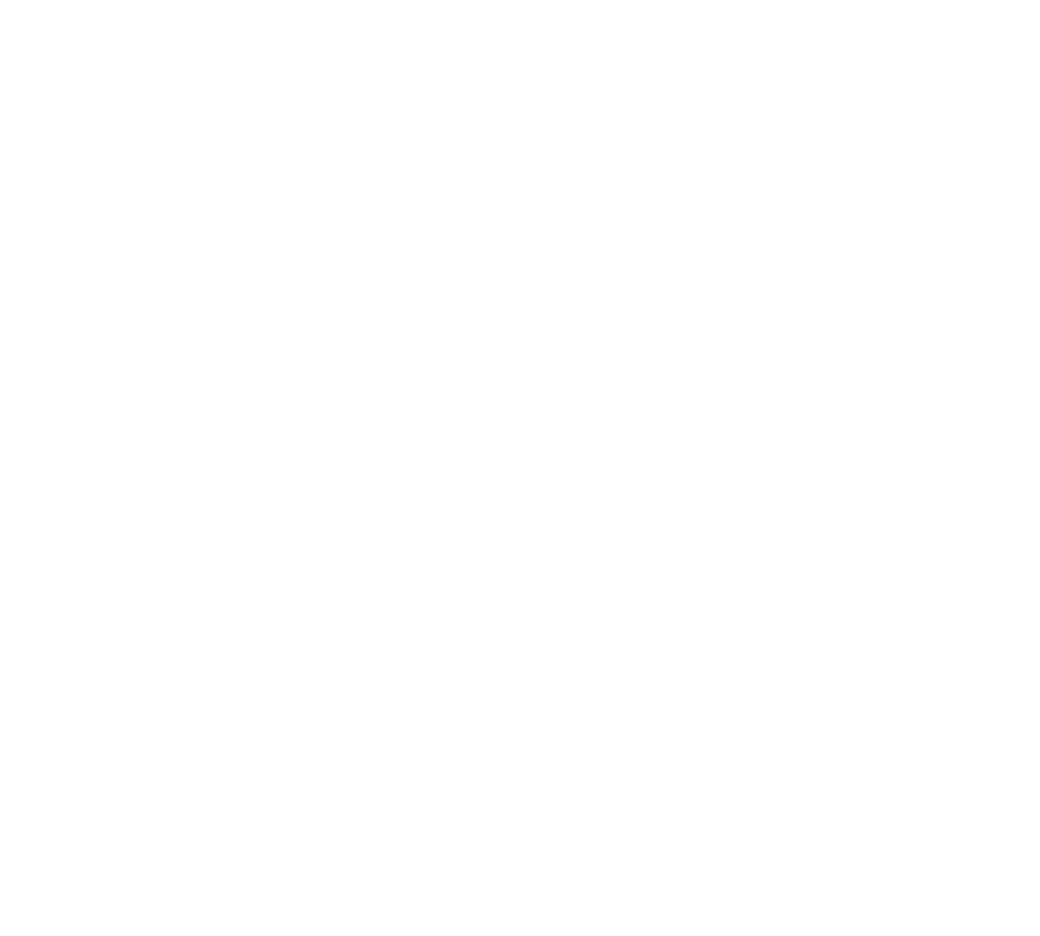
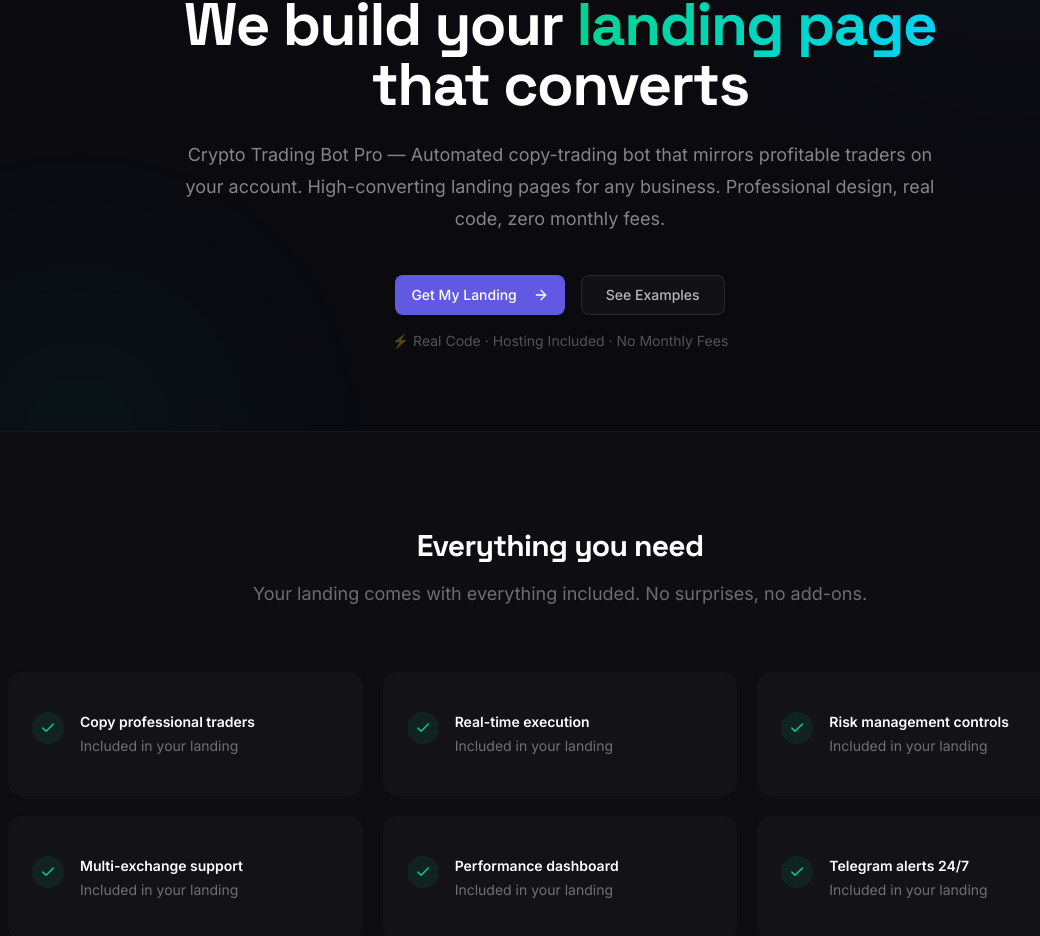
Before and after one commit to RanuK12/landing-factory, a Next.js app: page /landing-factory/landing/bot-copy-trading in a window 1280 px wide. Before the commit this address had no page. Shown: the part 256-1192 px from the top of the page, without its empty margins (80-1120 px from the left). Before the commit the page ends 800 px from the top, so only its background shows below. Built offline with nearby package versions, Linux system fonts and the light colour scheme.

Commit message:
feat: add crypto-bot nicho via config generator [ranukita:2d93a6]

```diff
--- a/landing.config.json
+++ b/landing.config.json
@@ -1,20 +1,20 @@
 {
-  "businessName": "EcoPulse Air",
-  "tagline": "Monitoreo de calidad del aire en tiempo real para ciudades inteligentes",
+  "businessName": "Bot Copy Trading Ranuk",
+  "tagline": "El bot que copia traders rentables y ejecuta en tu cuenta automáticamente",
   "nicho": {
-    "id": "ecopulse-air",
-    "name": "Air Quality Monitoring",
-    "description": "Real-time air quality monitoring system with data visualization and alerts",
-    "price": 347,
-    "icon": "🌬️",
+    "id": "bot-copy-trading",
+    "name": "Crypto Trading Bot",
+    "description": "Automated copy-trading bot that mirrors profitable traders on your account",
+    "price": 247,
+    "icon": "🤖",
     "features": [
-      "Real-time air quality data",
-      "Interactive maps and charts",
-      "SMS/email alerts",
-      "Historical data analysis",
-      "API for third-party integration",
-      "Mobile responsive dashboard"
+      "Copy professional traders",
+      "Real-time execution",
+      "Risk management controls",
+      "Multi-exchange support",
+      "Performance dashboard",
+      "Telegram alerts 24/7"
     ],
-    "colorScheme": "professional"
+    "colorScheme": "startup"
   }
 }
--- a/src/data/nichos.ts
+++ b/src/data/nichos.ts
@@ -204,5 +204,22 @@
       "Mobile responsive dashboard",
     ],
     colorScheme: "professional",
+  },
+
+  {
+    id: "bot-copy-trading",
+    name: "Crypto Trading Bot",
+    description: "Automated copy-trading bot that mirrors profitable traders on your account",
+    price: 247,
+    icon: "🤖",
+    features: [
+      "Copy professional traders",
+      "Real-time execution",
+      "Risk management controls",
+      "Multi-exchange support",
+      "Performance dashboard",
+      "Telegram alerts 24/7",
+    ],
+    colorScheme: "startup",
   }
 ];
```
